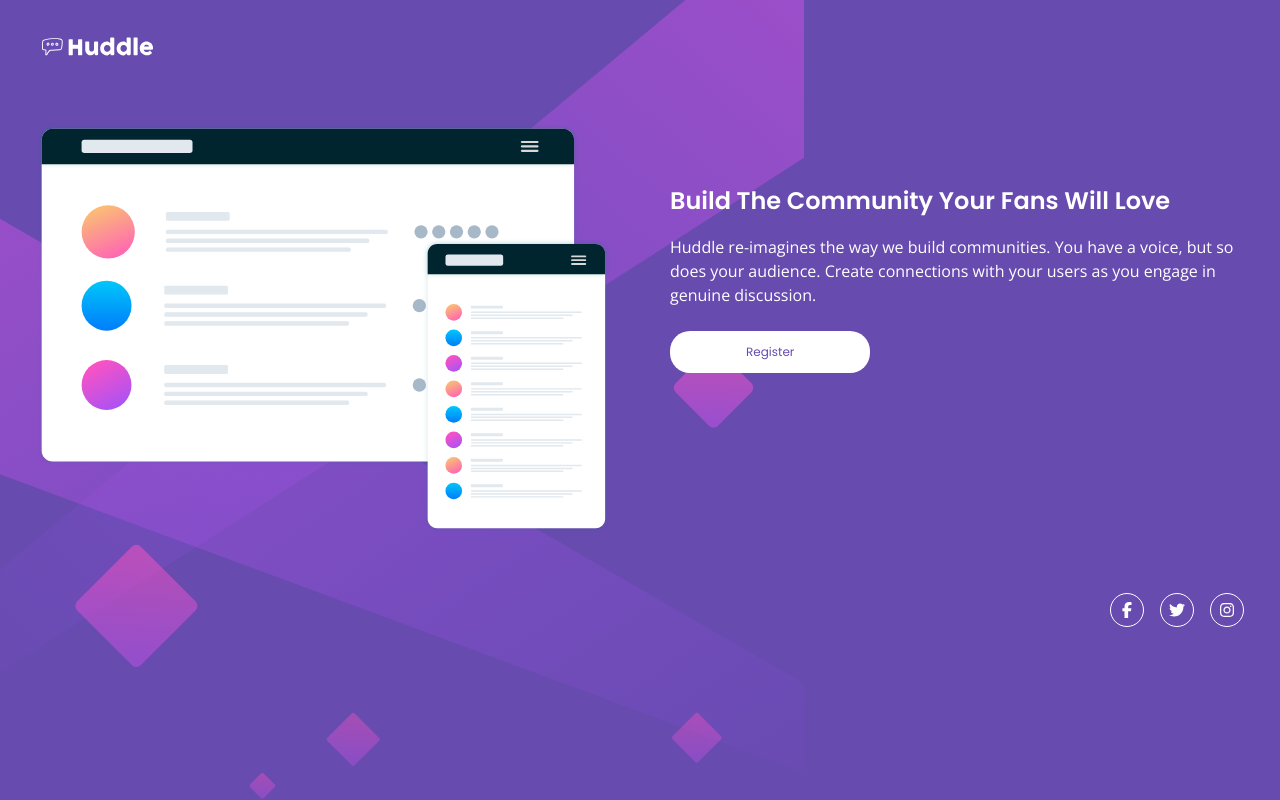
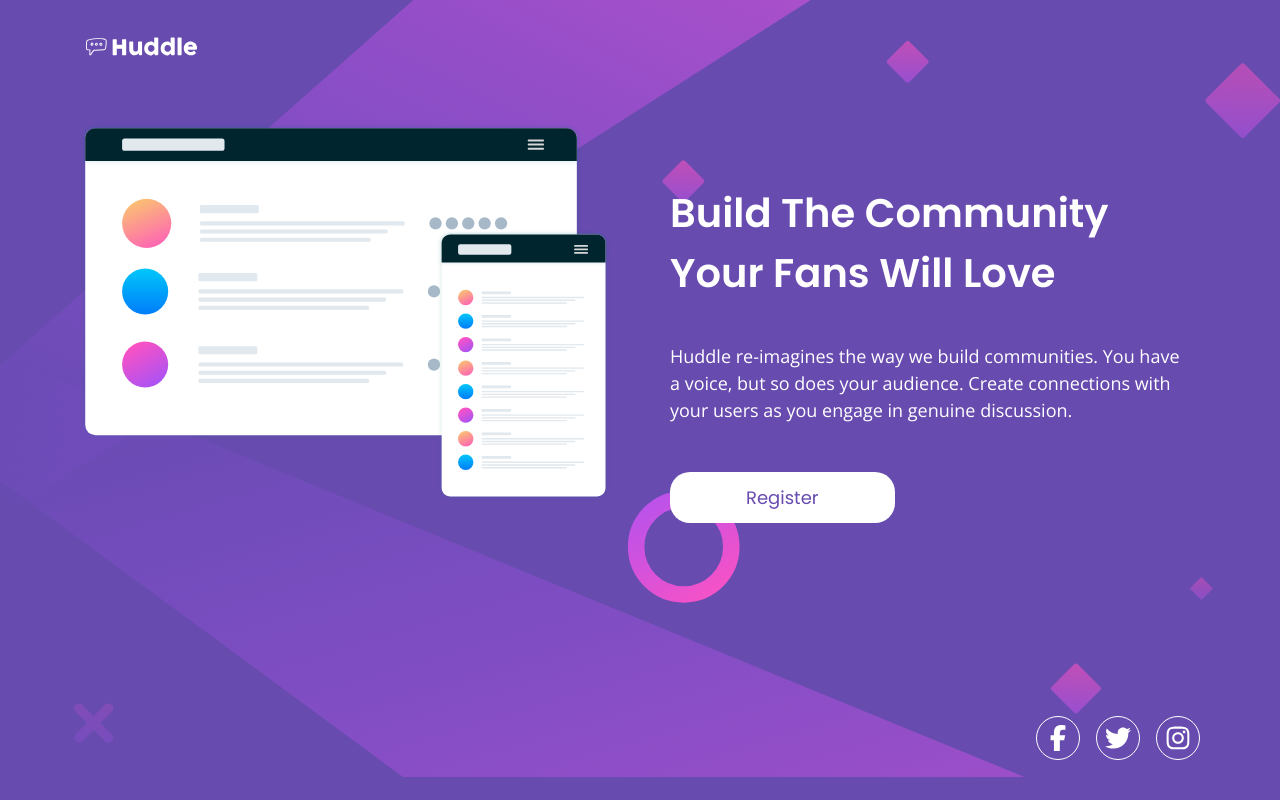
Before and after one commit to dionysia-lemonaki/FEM-huddle-landing-page-with-introductory-section, a website: page index.html in a window 1280 px wide. Drawn offline with Linux system fonts and the light colour scheme.

Commit message:
Add remaining desktop styles

```diff
--- a/styles.css
+++ b/styles.css
@@ -1,9 +1,12 @@
 :root {
   /* colours */
   --violet: hsl(257, 40%, 49%);
+  --soft-magenta: hsl(300, 69%, 71%);
   --white: hsl(0, 0%, 100%);
   /* fonts */
+  --fs-md: 1.125rem; /* 18px */
   --fs-lg: 1.5rem; /* 24px */
+  --fs-xlg: 2.5rem; /* 40px; */
   --fw-semi-bold: 600;
 }
 
@@ -181,6 +184,11 @@ textarea:not([rows]) {
   font-size: 0.75rem;
 }
 
+.hero-section__cta:hover {
+  background-color: var(--soft-magenta);
+  color: var(--white);
+}
+
 .footer {
   margin-top: 60px;
 }
@@ -202,6 +210,11 @@ textarea:not([rows]) {
   border-radius: 50%;
 }
 
+.footer__social-link:hover {
+  color: var(--soft-magenta);
+  border-color: var(--soft-magenta);
+}
+
 .footer__social-icon {
   width: 16px;
   height: 16px;
@@ -210,19 +223,50 @@ textarea:not([rows]) {
 /* Larger Screen Styles */
 
 @media (min-width: 61.5rem) {
+  body {
+    display: flex;
+    flex-direction: column;
+    background-image: url("./images/bg-desktop.svg");
+    padding-inline: 80px;
+  }
+
   .hero-section {
+    flex-grow: 1;
     display: grid;
     grid-template-columns: 1fr 1fr;
     gap: 60px;
+  }
+
+  .hero-section__image {
+    max-width: 100%;
   }
 
   .hero-section__content {
     text-align: left;
     display: flex;
     flex-direction: column;
+    gap: 24px;
+  }
+
+  .hero-section__title {
+    font-size: var(--fs-xlg);
+  }
+
+  .hero-section__intro {
+    font-size: var(--fs-md);
+    max-width: 32.5rem;
+  }
+
+  .hero-section__cta {
+    font-size: var(--fs-md);
   }
 
   .footer__social-list {
     justify-content: flex-end;
   }
+
+  .footer__social-icon {
+    width: 26px;
+    height: 26px;
+  }
 }
```
